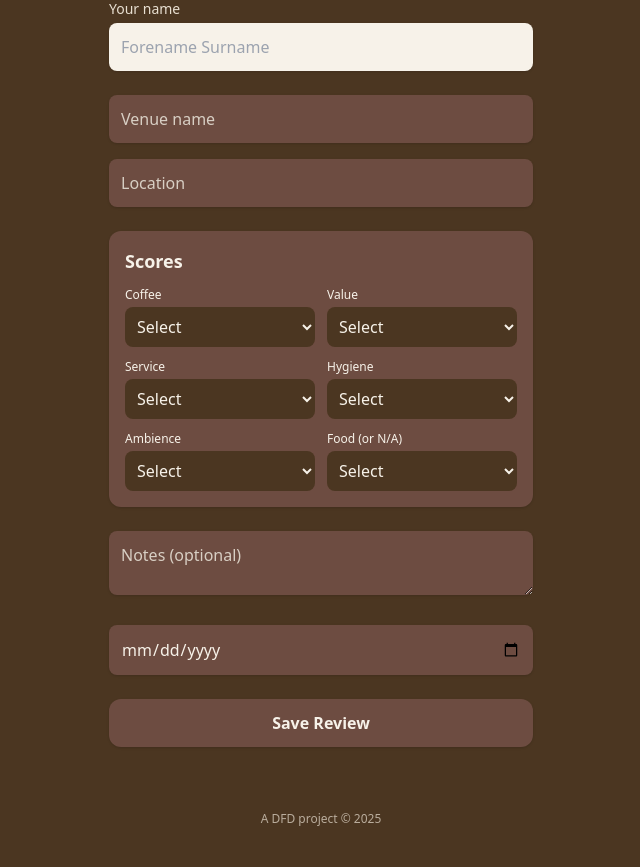
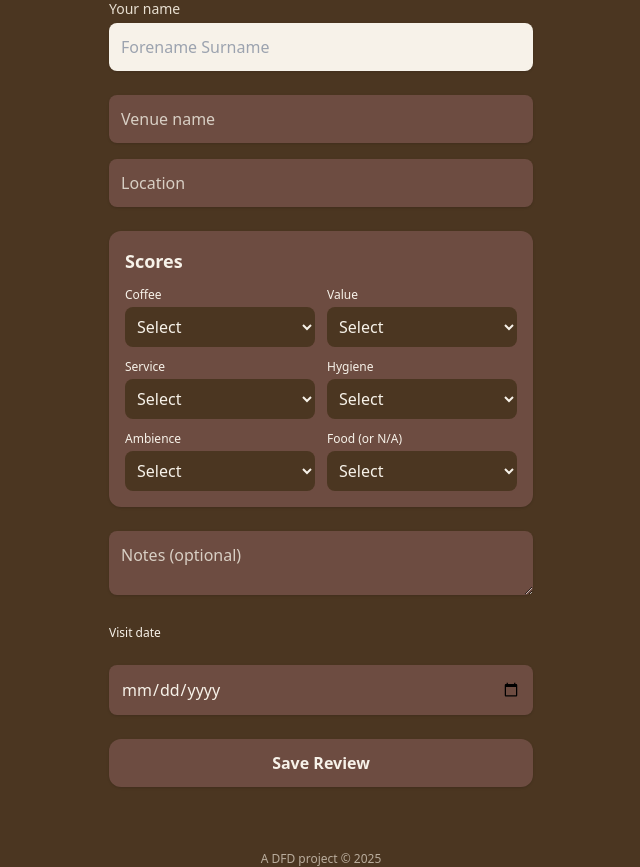
Before and after one commit to davidfromkent/coffee_ratings, a FastAPI app: page /reviews/new in a window 1280 px wide. Shown: the part 121-988 px from the top of the page, without its empty margins (319-959 px from the left). Before the commit the page ends 947 px from the top, so only its background shows below. Run offline with FastAPI, Linux system fonts and the light colour scheme; some libraries are stand-ins or nearby versions.

Commit message:
Fix visit date field formatting

```diff
--- a/app/templates/new_review.html
+++ b/app/templates/new_review.html
@@ -59,8 +59,10 @@
         <textarea name="notes" placeholder="Notes (optional)"
             class="w-full rounded-lg p-3 bg-[#6d4c41] text-[#f7f2e9] placeholder-[#d8cfc4] h-16 shadow"></textarea>
 
-        <input type="date" name="visit_date"
-            class="w-full rounded-lg p-3 bg-[#6d4c41] text-[#f7f2e9] shadow" required>
+		<label class="block text-xs text-[#f7f2e9] mb-1">Visit date</label>
+		<input type="date" name="visit_date"
+       class="w-full rounded-lg p-3 bg-[#6d4c41] text-[#f7f2e9] shadow" required placeholder="Tap to pick a date">
+
 
         <!-- Hidden identity -->
         <input type="hidden" id="identity_pin" name="identity_pin">
```
